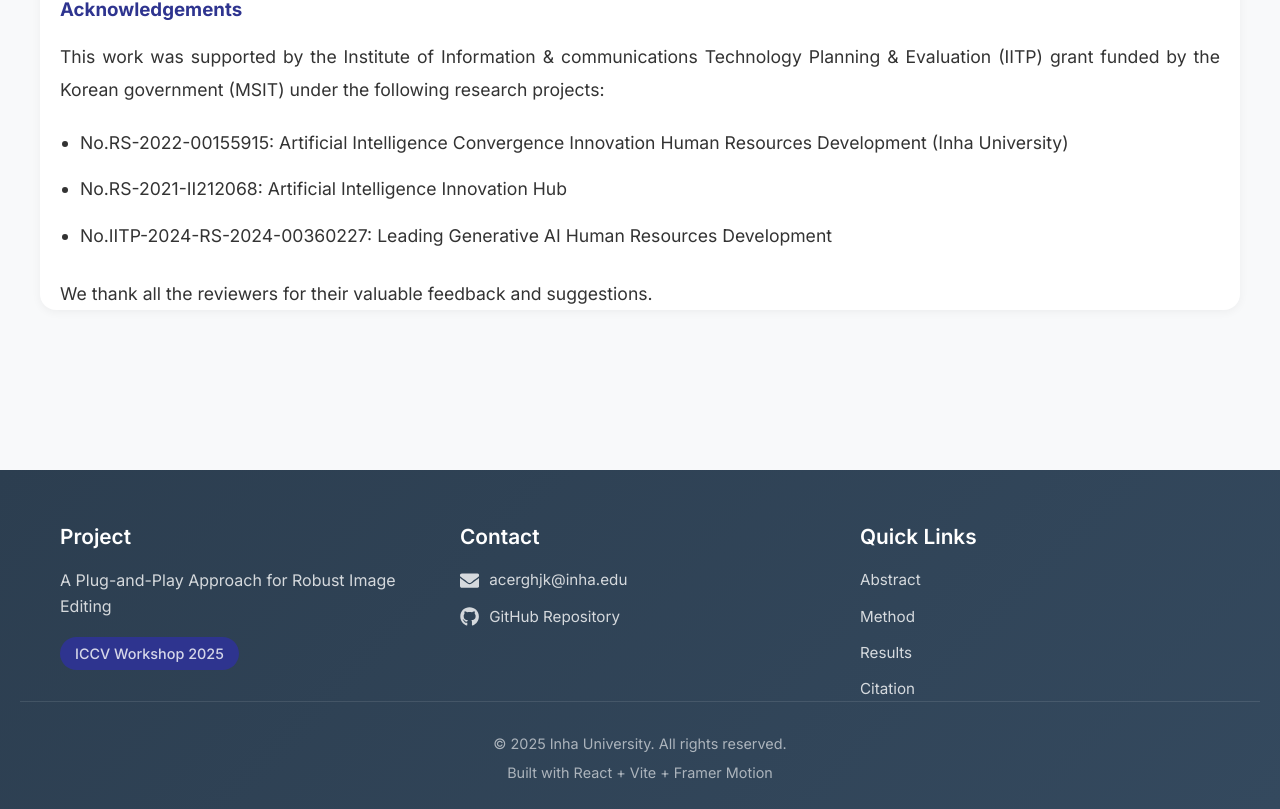
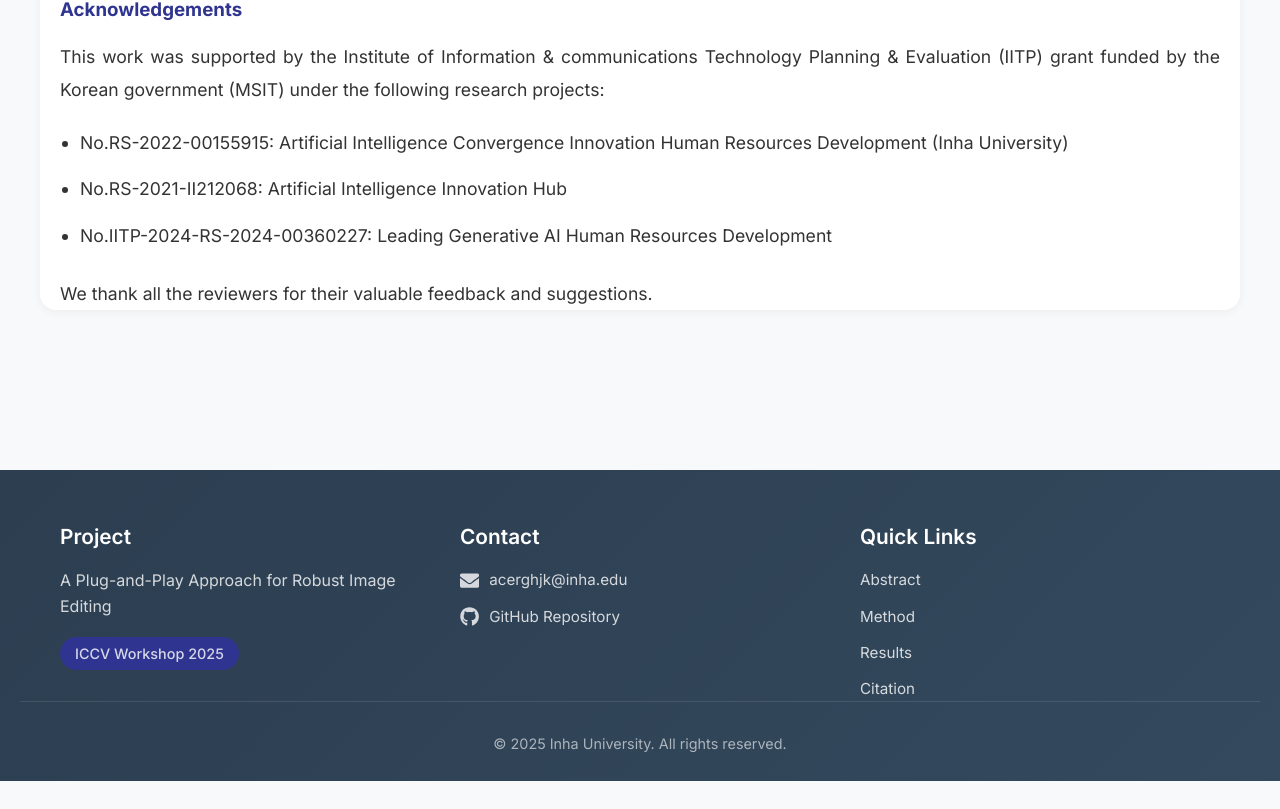
Before and after one commit to ugiugi0823/RLI, a React (Vite) app: page / in a window 1280 px wide. Shown: the part 4878-5687 px from the top of the page. After the commit the page ends 5659 px from the top, so only its background shows below. Built offline with nearby package versions, Linux system fonts and the light colour scheme.

Commit message:
Remove: Delete 'Built with React + Vite + Framer Motion' from footer

```diff
--- a/src/components/Footer.jsx
+++ b/src/components/Footer.jsx
@@ -46,7 +46,6 @@ const Footer = () => {
       <div className="footer-bottom">
         <div className="container">
           <p>&copy; 2025 Inha University. All rights reserved.</p>
-          <p>Built with React + Vite + Framer Motion</p>
         </div>
       </div>
     </motion.footer>
```
